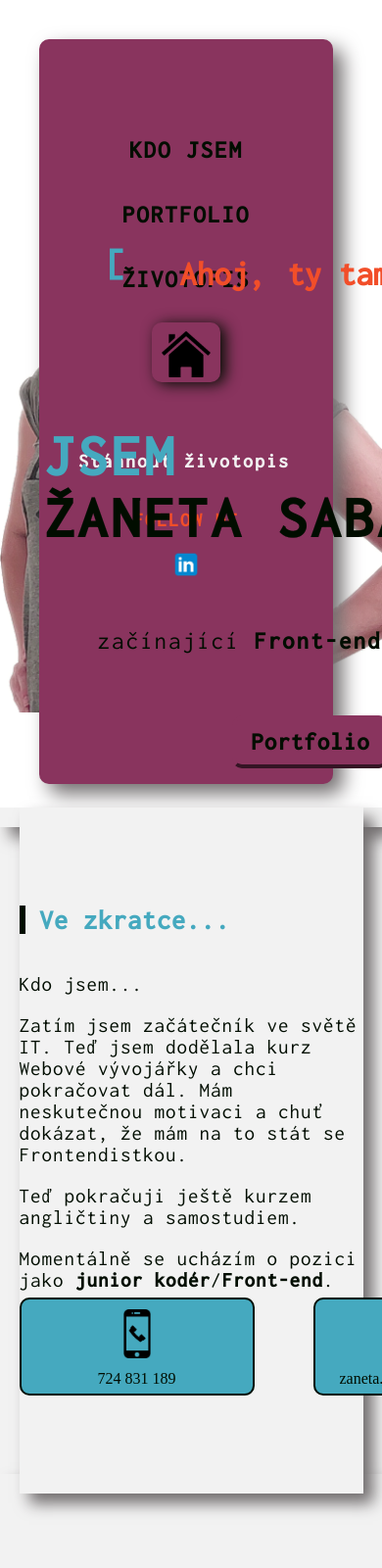
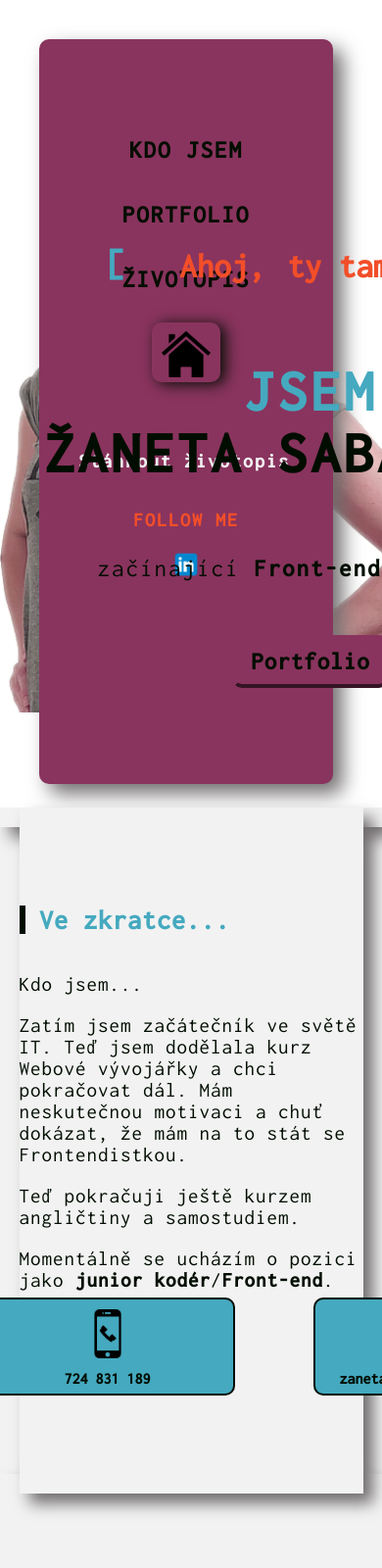
Before and after one commit to ZanetSabad/Moje-portfolio, a plain HTML site: page index.html in a window 390 px wide. Shown: the top 1600 px of the page at 98% size. Drawn offline with Linux system fonts and the light colour scheme.

Commit message:
Dokončeny stránky portfolio, chybí responzivita na mobily

```diff
--- a/CSS/style.scss
+++ b/CSS/style.scss
@@ -34,10 +34,11 @@ $main-color5:#716D6E;
 @mixin phoneMail{
     border: 2px solid $main-color3;
     border-radius: 10px;
-    width: 240px;
+    width: 260px;
     height: 100px;
     position: absolute;
     margin-top: 500px;
+    margin-left: -40px;
     text-align: center;
     padding: 10px 25px;
     background-color: $main-color;
@@ -310,6 +311,9 @@ header{
     text-transform: uppercase;
     letter-spacing: 4px;
     color: $main-color;
+    text-align: center;
+    margin-top: -30px;
+    margin-bottom: 20px;
 }
 .color_name{
     color: $main-color3;
@@ -321,6 +325,26 @@ header{
     // margin-top: 0px;
     font-size: 25px;
     letter-spacing: 2px;
+}
+
+.btn_port{
+    display: inline-block;
+    text-decoration: none;
+    margin-bottom: 90px;
+    font-size: 25px;
+    color: $main-color3;
+    font-weight: 700;
+    border: $main-color1 4px solid;
+    border-radius: 10px;
+    letter-spacing: 1px;
+    padding: 10px 15px;
+    border-style: outset;
+    background-color:$main-color1;
+
+}
+
+.btn_port:hover{
+    border-style: inset;
 }
 
 
@@ -382,34 +406,6 @@ main{
     font-size: 21px;
 }
 
-.link{
-    position: absolute;
-    display: inline-block;
-    // margin-left: 620px;
-    margin-top: 200px;
-    width: 200px;
-
-}
-
-.btn_port{
-    display: inline-block;
-    text-decoration: none;
-    font-size: 25px;
-    color: $main-color3;
-    font-weight: 700;
-    border: $main-color1 4px solid;
-    border-radius: 10px;
-    letter-spacing: 1px;
-    padding: 10px 15px;
-    border-style: outset;
-    background-color:$main-color1;
-
-}
-
-.btn_port:hover{
-    border-style: inset;
-}
-
 .phone, .mail{
     width: 50px;
     margin-bottom: 8px;
@@ -425,6 +421,8 @@ main{
     color: $main-color3;
     display: inline-block;
     position: relative;
+    font-weight: 600;
+    @include font;
 }
 
 .email{
--- a/index.html
+++ b/index.html
@@ -126,8 +126,7 @@
                 <div class="cardfull">
 
                     <div class="card">
-                        <h1>Google</h1>
-                        <h1>Analytics</h1>
+                        <h1>Google Analytics</h1>
                     </div>
                     <img src="IMG/icons/GA.png" alt="">
                 </div>
```
Also changed, not shown: portfolio.html (+1 -1 lines), CSS/style.css, 1 other file.
